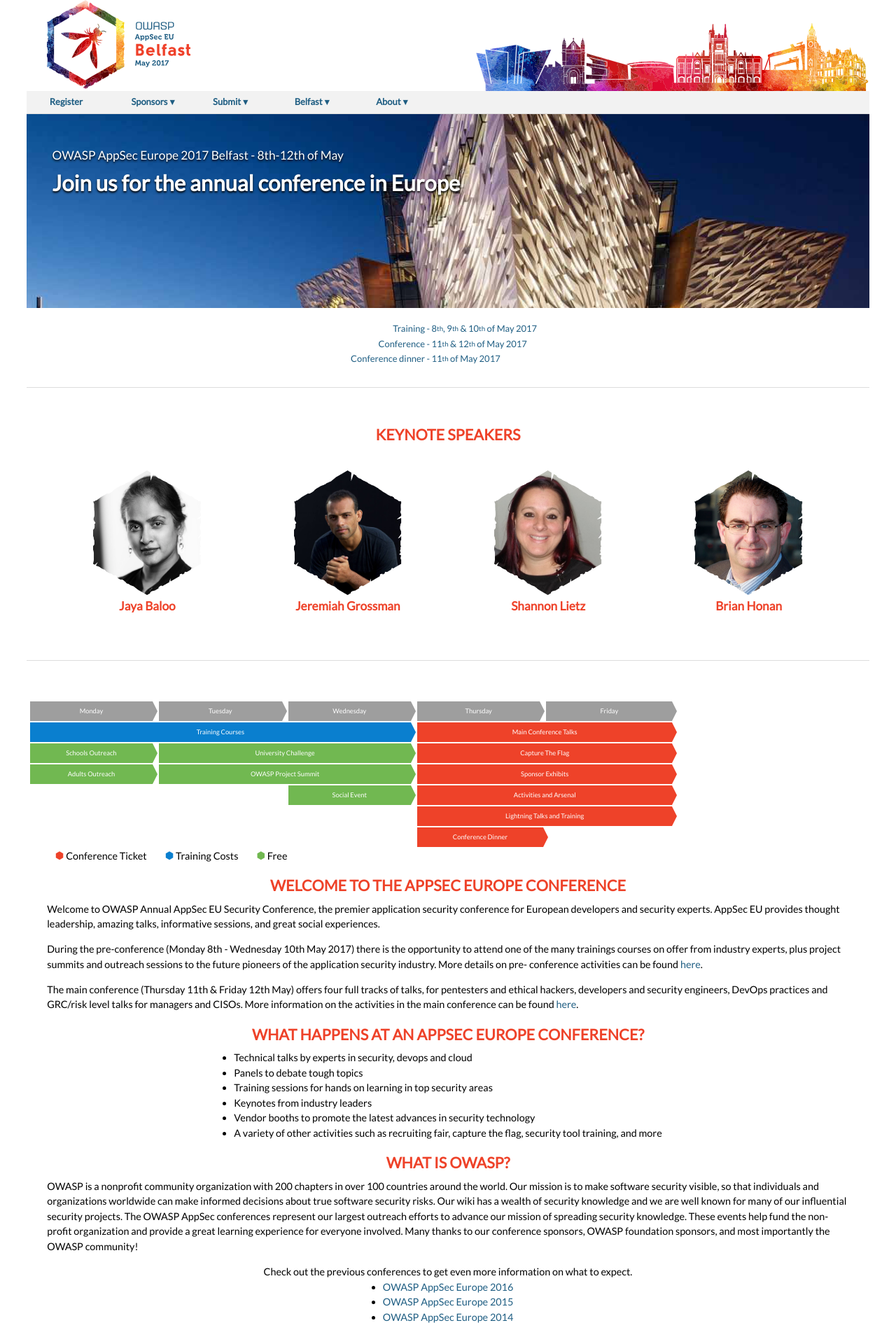
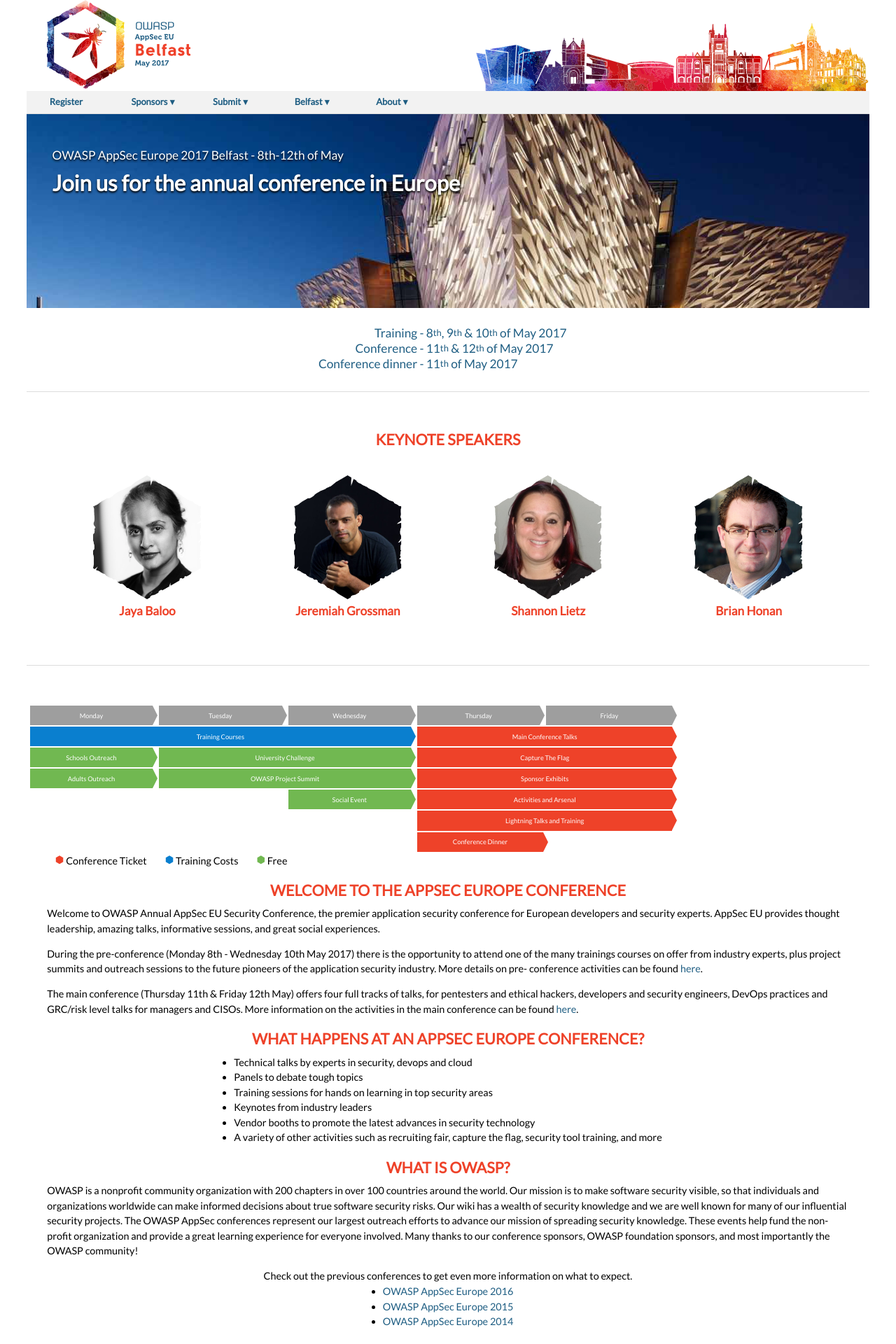
Before and after one commit to OWASP/AppSecEurope2017, a Jekyll site: the page built from index.html, in a window 1280 px wide. Shown: the top 1920 px of the page at 70% size. Built offline with Jekyll 4.4.1, drawn with Linux system fonts in a browser that asks for light colours; comment, search, counter and statistics services are not loaded.

Commit message:
style fixes

```diff
--- a/assets/css/style.scss
+++ b/assets/css/style.scss
@@ -409,7 +409,7 @@
 		margin: 1.5em 0em;
 		padding: 0;
 		color: #1f5e83;
-		font-size: 90%;
+		font-size: 120%;
 		li {
 			margin: 0 auto;
 			padding: 0;
@@ -619,6 +619,10 @@
 				width: 100%;
 			}
 		}
+		ul.dates {
+			font-size: 90%;
+		}
+
 		table.arrowed {
 			width: 90%;
 		}
--- a/index.html
+++ b/index.html
@@ -81,7 +81,10 @@
   {% include sponsors.html %}
 
 <hr>
+<div class="nomargins">
   <div class="tweets" style="margin: 0 auto; width: 350px;">
   <a class="twitter-timeline" data-width="350" data-height="250" href="https://twitter.com/AppSecEU">Tweets by AppSecEU</a> <script async src="//platform.twitter.com/widgets.js" charset="utf-8"></script>
   </div>
 </div>
+
+</div>
```
